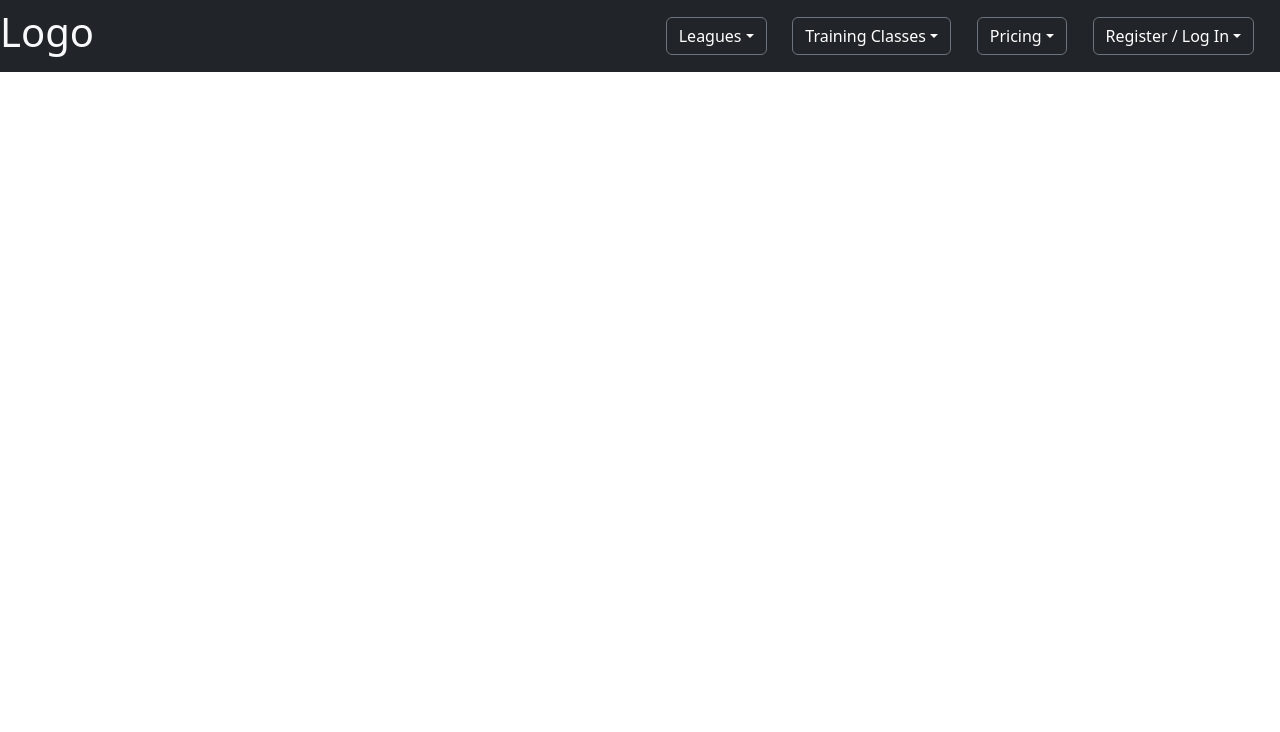
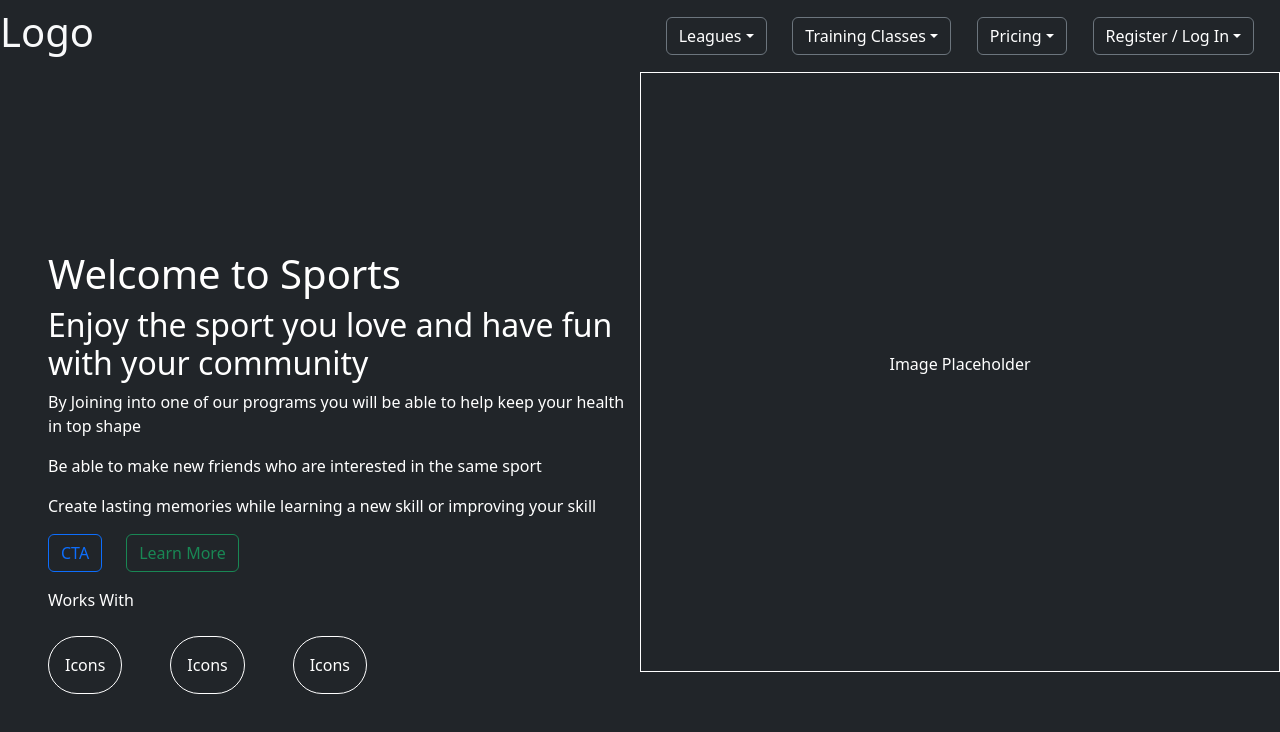
Before and after one commit to sebas6292/First-Down, a React (Create React App) app in the folder first-down/: page / in a window 1280 px wide. Shown: the top 732 px of the page. Built offline with nearby package versions, Linux system fonts and the light colour scheme.

Commit message:
skeleton placeholder for front display

```diff
--- a/first-down/src/App.js
+++ b/first-down/src/App.js
@@ -2,11 +2,13 @@
 import 'bootstrap/dist/css/bootstrap.css';
 import './App.css';
 import Header from './LandingPage/header.jsx';
+import Display from './LandingPage/display.jsx';
 
 function App() {
   return (
-    <div className="App">
+    <div>
       <Header />
+      <Display/>
     </div>
   );
 }
--- /dev/null
+++ b/first-down/src/LandingPage/display.jsx
@@ -0,0 +1,30 @@
+import React from 'react'
+
+const Display = () => {
+  return (
+    <div className='vh-100 bg-dark d-flex'>
+        <div className='w-50 d-flex flex-column justify-content-center ps-5 text-white'>  {/* Left Side of Front Page */}
+            <h1>Welcome to Sports</h1>
+            <h2>Enjoy the sport you love and have fun with your community</h2>
+            <p>By Joining into one of our programs you will be able to help keep your health in top shape</p>
+            <p>Be able to make new friends who are interested in the same sport</p>
+            <p>Create lasting memories while learning a new skill or improving your skill</p>
+            <div>
+                <button className='btn btn-outline-primary me-4'>CTA</button>
+                <button className='btn btn-outline-success me-4'>Learn More</button>
+            </div>
+            <p className='mt-3'>Works With</p>
+            <div className='d-flex mt-2'>
+                <div className='me-5 p-3 rounded-5 border border-white'>Icons</div>
+                <div className='me-5 p-3 rounded-5 border border-white'>Icons</div>
+                <div className='me-5 p-3 rounded-5 border border-white'>Icons</div>
+            </div>
+        </div>
+        <div className='w-50'>{/* Right Side of Front Page */}
+            <div className='border border-white h-75 d-flex justify-content-center align-items-center'><p className='text-white'>Image Placeholder</p></div>
+        </div>
+    </div>
+  )
+}
+
+export default Display
```
